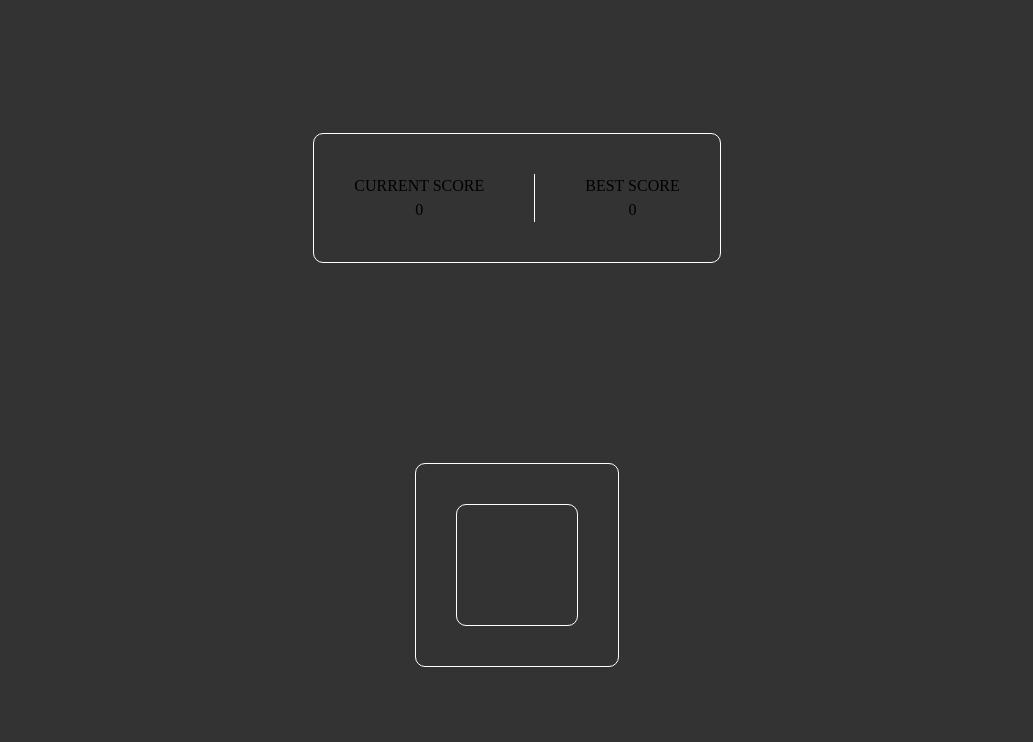
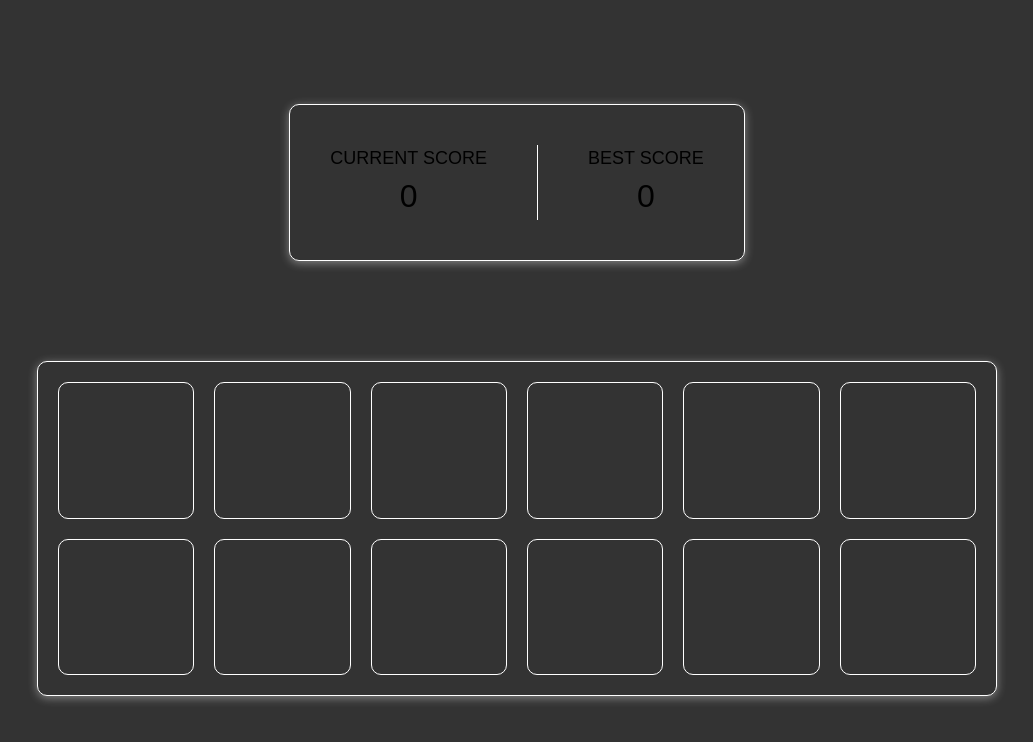
Before and after one commit to MendizabalRus/Memory-Card, a React (Vite) app: page / in a window 1280 px wide. Shown: the top 742 px of the page, without its empty margins (123-1156 px from the left). Built offline with nearby package versions, Linux system fonts and the light colour scheme.

Commit message:
added style

```diff
--- a/src/App.css
+++ b/src/App.css
@@ -1,13 +1,34 @@
 #root {
     display: flex;
     flex-direction: column;
+
+    align-items: center;
     justify-content: center;
-    align-items: center;
-    gap: 200px;
+
+    gap: 100px;
+
+    padding: 40px;
 }
 
 .cards-container {
     border: 1px solid white;
     border-radius: 10px;
-    padding: 40px;
+    padding: 20px;
+    box-shadow: var(--box-shadow);
+    display: grid;
+    gap: 20px;
+    width: 80%;
+    grid-template-columns: repeat(6, 1fr);
 }
+
+@media (max-width: 1200px) {
+    .cards-container {
+        grid-template-columns: repeat(4, 1fr);
+    }
+}
+
+@media (max-width: 768px) {
+    .cards-container {
+        grid-template-columns: repeat(2, 1fr);
+    }
+}
--- a/src/App.jsx
+++ b/src/App.jsx
@@ -11,6 +11,17 @@ export default function App() {
       <Score />
       <div className="cards-container">
         <Card />
+        <Card />
+        <Card />
+        <Card />
+        <Card />
+        <Card />
+        <Card />
+        <Card />
+        <Card />
+        <Card />
+        <Card />
+        <Card />
       </div>
     </>
   )
--- a/src/main.jsx
+++ b/src/main.jsx
@@ -3,7 +3,7 @@ import { createRoot } from 'react-dom/client'
 
 import './main.css'
 import './reset.css'
-import './reset.css'
+import './variables.css'
 
 
 import App from './App.jsx'
--- a/src/style/card.css
+++ b/src/style/card.css
@@ -1,5 +1,14 @@
 .card {
-    padding: 60px;
+    aspect-ratio: 1 / 1;
+
+    padding: 20px;
     border: 1px solid white;
     border-radius: 10px;
+    transition: transform 500ms ease;
+
 }
+
+.card:hover {
+    transform: translateY(-10px);
+    box-shadow: var(--box-shadow);
+}
--- a/src/style/score.css
+++ b/src/style/score.css
@@ -4,6 +4,13 @@
     padding: 40px;
     border: 1px solid white;
     border-radius: 10px;
+    font-family: var(--font-family);
+    box-shadow: var(--box-shadow);
+    font-size: large;
+}
+
+.score > div p:last-of-type {
+    font-size: xx-large;
 }
 
 .score-current-score {
--- a/src/variables.css
+++ b/src/variables.css
@@ -1,3 +1,5 @@
 :root {
-
+    --font-family: sans-serif;
+    --color: white;
+    --box-shadow: 0px 2px 10px rgba(255, 255, 255, 0.4);
 }
```
